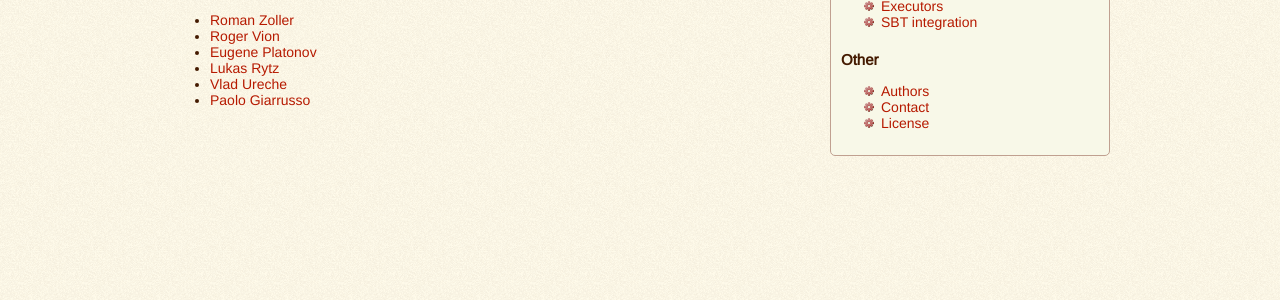
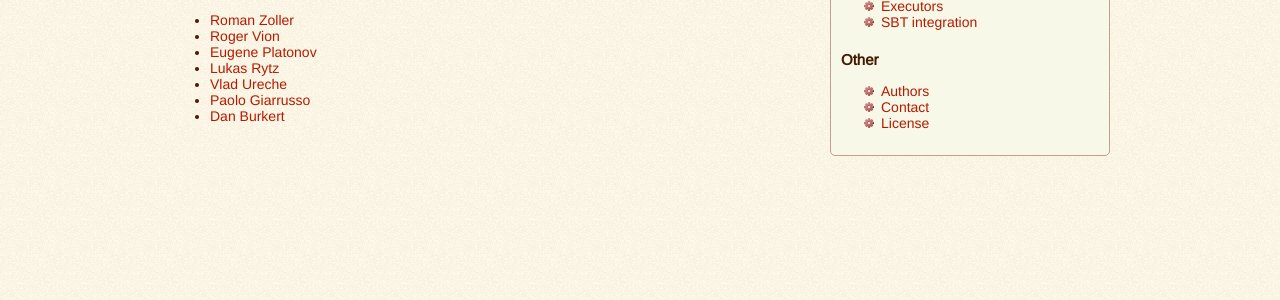
Before and after one commit to scalameter/scalameter, a Jekyll site: the page built from home/authors.md, in a window 1280 px wide. Shown: the part 370-670 px from the top of the page. Built offline with Jekyll 4.4.1, drawn with Linux system fonts in a browser that asks for light colours.

Commit message:
Update authors.md

```diff
--- a/home/authors.md
+++ b/home/authors.md
@@ -22,3 +22,4 @@ on the techniques used in ScalaMeter.
 - [Lukas Rytz](https://github.com/lrytz)
 - [Vlad Ureche](https://github.com/VladUreche)
 - [Paolo Giarrusso](http://www.informatik.uni-marburg.de/~pgiarrusso/)
+- [Dan Burkert](https://github.com/danburkert)
```
